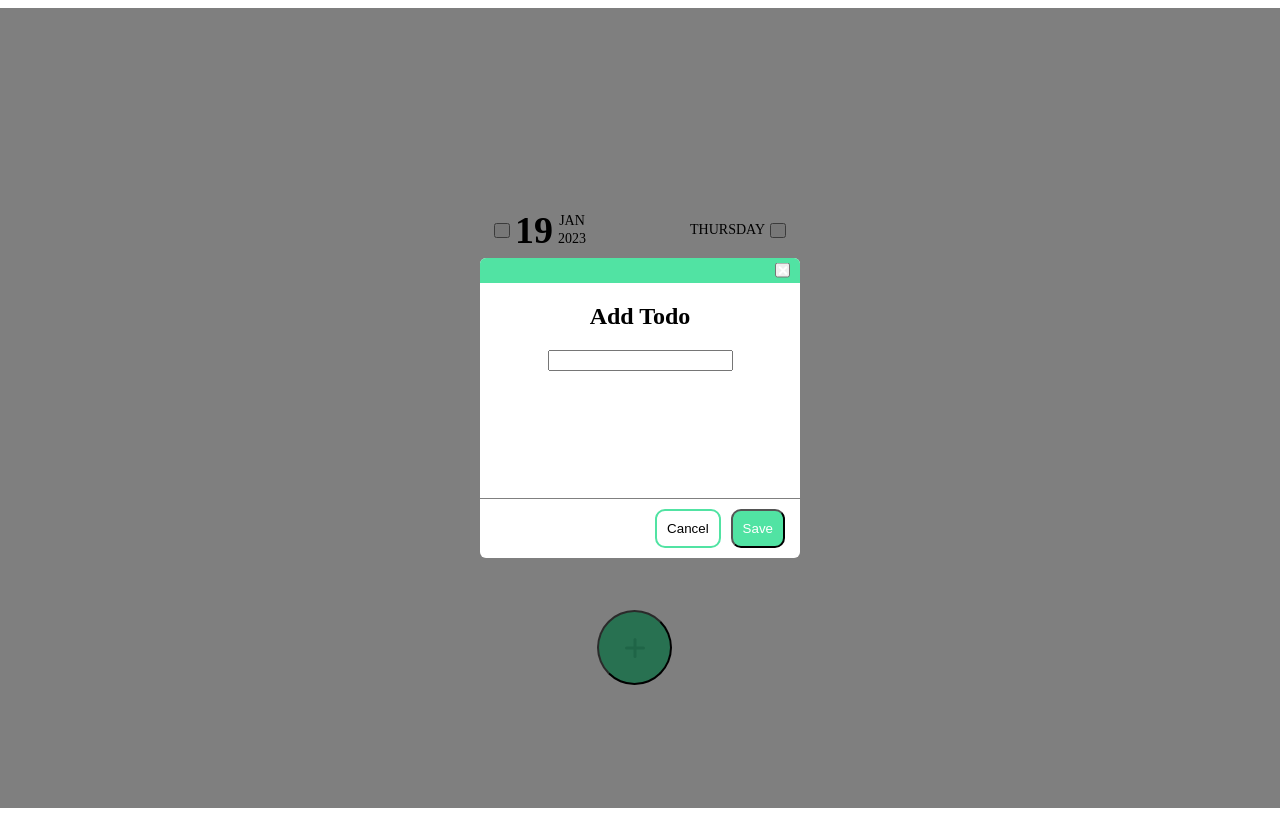
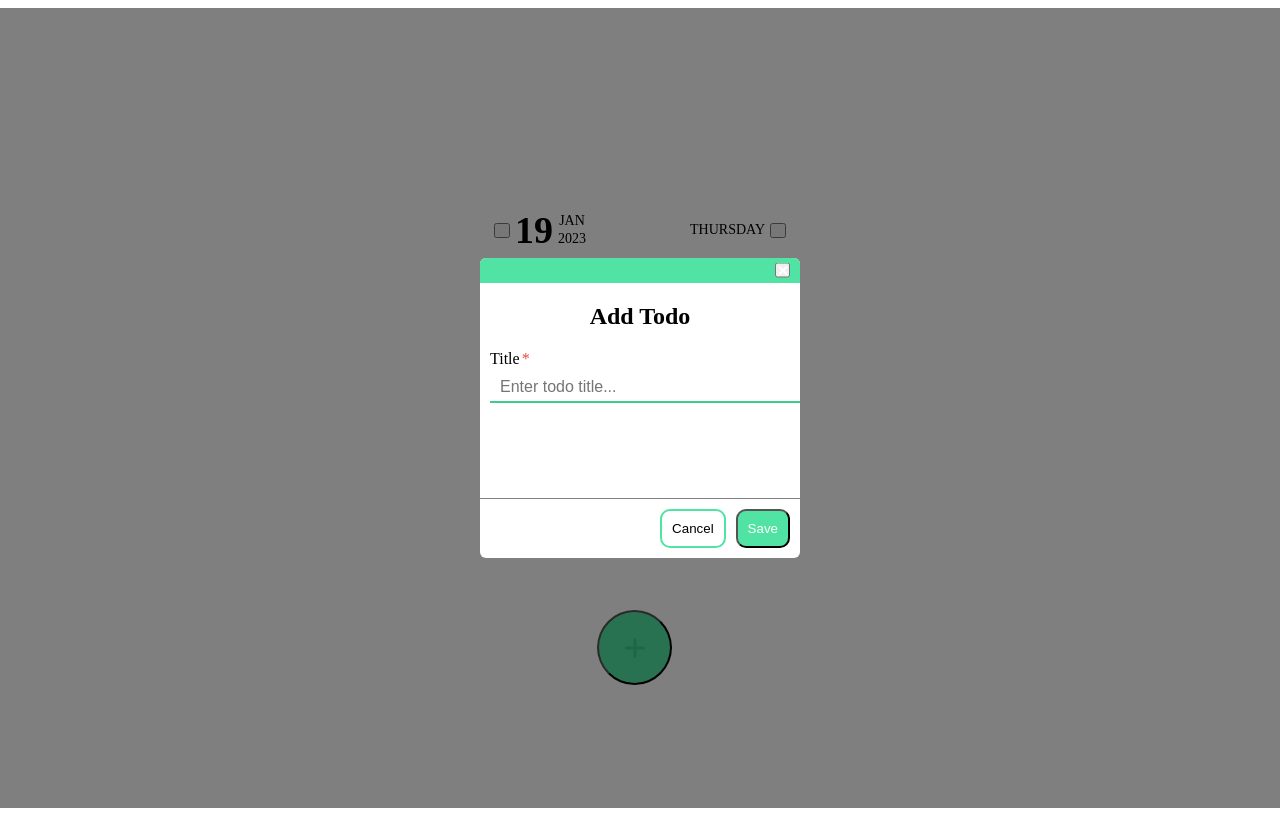
Before and after one commit to LaughingThroll/vue-todo, a Vue app: page / in a window 1280 px wide. Both pictures are taken after a click on the button 634 px from the left and 647 px from the top of the page. Built offline with nearby package versions, Linux system fonts and the light colour scheme; the HTML template or start-up script is replaced by a standard one.

Commit message:
feature: add Input component

```diff
--- a/src/components/TodoModal.vue
+++ b/src/components/TodoModal.vue
@@ -2,6 +2,7 @@
 import { ref } from 'vue'
 import Modal from '@/components/common/Modal.vue'
 import Button from '@/components/common/Button.vue'
+import Input from '@/components/common/Input.vue'
 
 interface TodoModalEmits {
   (e: 'onClose'): void
@@ -13,11 +14,7 @@ interface TodoModalProps {
 }
 
 const todoTitle = ref('')
-
-const handleInput = (event: Event) => {
-  const target = event.target as HTMLInputElement
-  todoTitle.value = target.value
-}
+const todoTitleError = ref('')
 
 const { isVisible } = defineProps<TodoModalProps>()
 const emit = defineEmits<TodoModalEmits>()
@@ -25,11 +22,23 @@ const emit = defineEmits<TodoModalEmits>()
 const onCloseModal = () => {
   emit('onClose')
   todoTitle.value = ''
+  todoTitleError.value = ''
 }
 
 const onSave = () => {
-  if (!todoTitle.value) return
+  if (!todoTitle.value) {
+    todoTitleError.value = 'This field is required'
+    return
+  }
   emit('onSave', todoTitle.value)
+  todoTitle.value = ''
+  todoTitleError.value = ''
+}
+
+const resetError = (value: string) => {
+  if (value) {
+    todoTitleError.value = ''
+  }
 }
 </script>
 
@@ -39,7 +48,15 @@ const onSave = () => {
       <div class="todo-modal__body">
         <h2>Add Todo</h2>
         <div>
-          <input :value="todoTitle" @input.trim="handleInput" />
+          <Input
+            v-model:value="todoTitle"
+            @update:value="resetError"
+            :errorMessage="todoTitleError"
+            id="todo-title"
+            label-title="Title"
+            placeholder="Enter todo title..."
+            is-required
+          />
         </div>
       </div>
     </template>
--- /dev/null
+++ b/src/components/common/Input.vue
@@ -0,0 +1,107 @@
+<script setup lang="ts">
+interface InputEmits {
+  (e: 'update:value', value: string): void
+}
+
+interface InputProps {
+  id: string
+  value: string
+  labelTitle?: string
+  errorMessage?: string
+  isRequired?: boolean
+  placeholder?: string
+}
+
+const { value, id, errorMessage, isRequired, placeholder } =
+  defineProps<InputProps>()
+const emit = defineEmits<InputEmits>()
+
+const updateValue = (event: Event) => {
+  const value = (event.target as HTMLInputElement).value
+
+  emit('update:value', value)
+}
+</script>
+
+<template>
+  <div
+    class="input"
+    :class="{
+      'input--error': !!errorMessage,
+    }"
+  >
+    <label
+      class="input__label"
+      :class="{
+        'input__label--is-required': isRequired,
+      }"
+      :for="id"
+    >
+      {{ labelTitle }}
+    </label>
+    <input
+      class="input__field"
+      :value="value"
+      :id="id"
+      @input.trim="updateValue"
+      :required="isRequired"
+      :placeholder="placeholder"
+    />
+    <div v-if="!!errorMessage" class="input__error-message">
+      {{ errorMessage }}
+    </div>
+  </div>
+</template>
+<style scoped lang="scss">
+@import '@/styles/colors';
+
+.input {
+  text-align: left;
+  font-size: 16px;
+
+  &__label {
+    display: inline-block;
+    cursor: pointer;
+    margin-bottom: 5px;
+
+    &--is-required {
+      position: relative;
+
+      &::after {
+        content: '*';
+        position: absolute;
+        top: 50%;
+        right: -10px;
+        transform: translate(0, -50%);
+        color: $main-error;
+      }
+    }
+  }
+
+  &__field {
+    display: block;
+    width: 100%;
+    outline: none;
+    border: none;
+    padding: 5px 10px;
+
+    font-size: 16px;
+    border-bottom: 2px solid $input-border;
+  }
+
+  &__error-message {
+    color: $main-error;
+    margin-top: 5px;
+  }
+
+  &--error {
+    .input__label {
+      color: $main-error;
+    }
+
+    .input__field {
+      border-bottom: 2px solid $main-error;
+    }
+  }
+}
+</style>
--- a/src/components/common/Modal.vue
+++ b/src/components/common/Modal.vue
@@ -68,11 +68,12 @@ defineEmits<ModalEmits>()
 
   &__body {
     flex: 1 1 auto;
+    padding: 0 10px;
   }
 
   &__footer {
     border-top: 1px solid $main-border;
-    padding: 10px 15px;
+    padding: 10px;
   }
 }
 </style>
--- a/src/styles/_colors.scss
+++ b/src/styles/_colors.scss
@@ -5,7 +5,9 @@ $main-bg: #f0efea;
 $main-green: #51e3a3;
 $plus-icon-green: #3fcb8e;
 $button-hover: #3fcb8e;
+$input-border: #3fcb8e;
 $main-disable: #e8e8e8;
+$main-error: #e74c3c;
 $main-border: #808080;
 $overlay: rgba(0, 0, 0, 0.5);
 $font: #5f6065;
```
